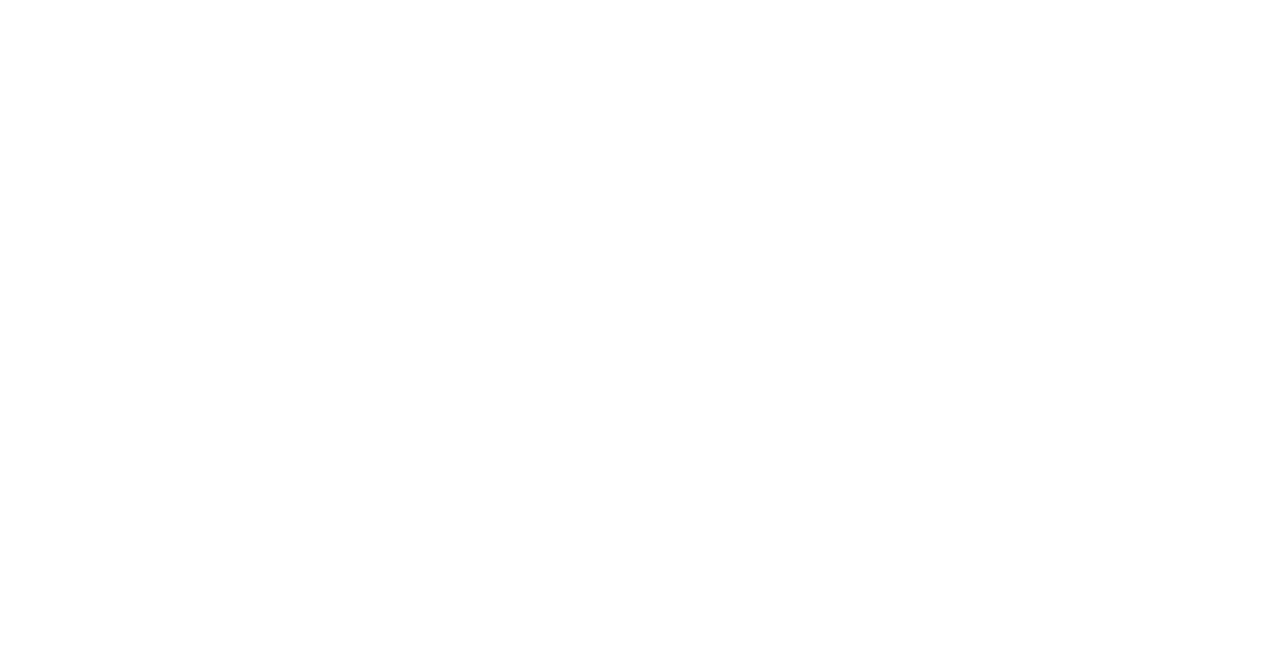
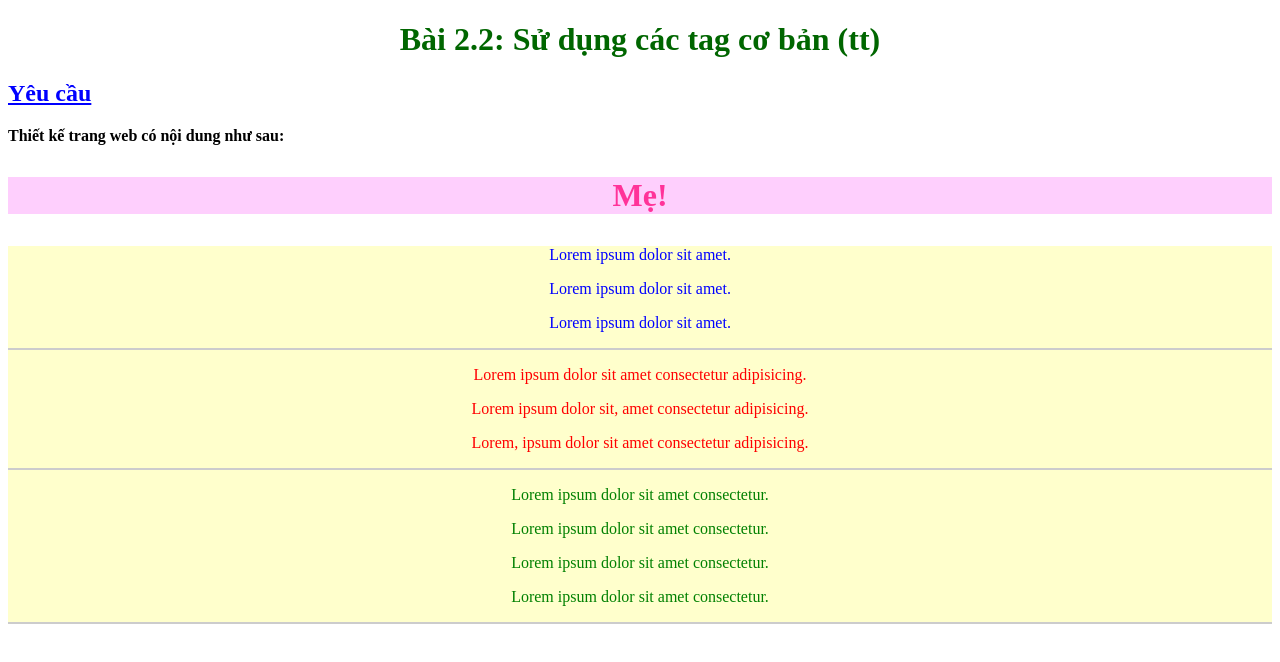
Before and after one commit to bimnguyen/HTML-CSS, a plain HTML site: page Bai2/index.html in a window 1280 px wide. Drawn offline with Linux system fonts and the light colour scheme.

Commit message:
HTML/CSS

```diff
--- a/Bai2/index.css
+++ b/Bai2/index.css
@@ -0,0 +1,39 @@
+h1{
+    color: #006600;
+    text-align: center;
+
+}
+h2{
+    color:#0000FF ;
+    text-decoration: underline;
+}
+.n1{
+    font-weight: 900;
+}
+h3{
+    font-weight: 900;
+    font-size: xx-large;
+    text-align: center;
+    background-color:  #FECFFD;
+    color: #FF3399;
+}
+.poem{
+    background-color:#FFFFCC
+    ;
+}
+.blue{
+    text-align: center;
+    color:blue;
+    border-bottom: 2px solid #CCC;
+
+}
+.red{
+    text-align: center;
+    color:red;
+    border-bottom: 2px solid #CCC;
+}
+.green{
+    text-align: center;
+    color:green;
+    border-bottom: 2px solid #CCC;
+}
--- a/Bai2/index.html
+++ b/Bai2/index.html
@@ -1,11 +1,35 @@
 <!DOCTYPE html>
 <html lang="en">
-<head>
-    <meta charset="UTF-8">
-    <meta name="viewport" content="width=device-width, initial-scale=1.0">
-    <title>Document</title>
-</head>
-<body>
+  <head>
+    <meta charset="UTF-8" />
+    <meta name="viewport" content="width=device-width, initial-scale=1.0" />
+    <link rel="stylesheet" href="index.css" />
+    <title>Bai2</title>
+  </head>
 
-</body>
+  <body>
+<h1>Bài 2.2: Sử dụng các tag cơ bản (tt)</h1>
+    <h2>Yêu cầu</h2>
+    <p class="n1">Thiết kế trang web có nội dung như sau:</p>
+    <h3>Mẹ!</h3>
+    <div class="poem">
+      <div class="blue">
+        <p>Lorem ipsum dolor sit amet.</p>
+        <p>Lorem ipsum dolor sit amet.</p>
+        <p>Lorem ipsum dolor sit amet.</p>
+
+      </div>
+      <div class="red">
+        <p>Lorem ipsum dolor sit amet consectetur adipisicing.</p>
+        <p>Lorem ipsum dolor sit, amet consectetur adipisicing.</p>
+        <p>Lorem, ipsum dolor sit amet consectetur adipisicing.</p>
+      </div>
+      <div class="green">
+        <p>Lorem ipsum dolor sit amet consectetur.</p>
+        <p>Lorem ipsum dolor sit amet consectetur.</p>
+        <p>Lorem ipsum dolor sit amet consectetur.</p>
+        <p>Lorem ipsum dolor sit amet consectetur.</p>
+      </div>
+    </div>
+  </body>
 </html>
--- /dev/null
+++ b/Bai3/index.css
@@ -0,0 +1,10 @@
+.n1{
+    background-color:#A06D21  ;
+}
+h1{
+    text-align: center;
+    color:#FFCC00 ;
+}
+.n2{
+    color:#FFFFFF ;
+}
--- /dev/null
+++ b/Bai4/index.css
@@ -0,0 +1,12 @@
+.n1{
+    background-image: url(https://i.pinimg.com/originals/6f/a9/c3/6fa9c33211ce7c08f2cc4fcef6144b7d.png);
+}
+h1{
+    text-align: center;
+    color:#06b9b9  ;
+    font-size:xx-large;
+}
+.n2{
+    background-color: #06b9b9;
+    color:#FFFFFF ;
+}
--- /dev/null
+++ b/Bai5/index.css
@@ -0,0 +1,5 @@
+.n1{
+    background-color: rgb(169, 171, 173);
+    text-align:center;
+    color:blue;
+}
--- /dev/null
+++ b/Bai6/index.css
@@ -0,0 +1,24 @@
+h1{
+    border-style: double;
+    text-align: center;
+    color: rgb(255, 123, 0);
+}
+.n1{
+    background-color: rgba(255, 68, 0, 0.705);
+    color: white;
+    text-align:right;
+    font-size: 30px;
+
+}
+.n3{
+    font-family:Verdana, Geneva, Tahoma, sans-serif;
+    font-size: x-large;
+    color: rgba(255, 68, 0, 0.705);
+}
+.n2{
+    font-style: italic;
+    background-color: rgb(202, 94, 21);
+}
+.n4{
+    text-align:right;
+}
--- /dev/null
+++ b/Bai7/index.css
@@ -0,0 +1,20 @@
+h1{
+    text-align: center;
+   color:rgb(238, 88, 113);
+}
+#img{
+    width: 400px;
+    height: 300px;
+    float: left;
+    padding: 20px;
+}
+span{
+    background-color :rgb(238, 88, 113);
+   color:white;
+}
+ul.a{
+    list-style-type: square;
+}
+ul .b{
+    list-style-type:circle;
+}
```
Also changed, not shown: Bai3/index.html (+13 -1 lines), Bai4/index.html (added, +24 -0 lines), Bai5/index.html (added, +24 -0 lines), Bai6/index.html (added, +23 -0 lines), Bai7/index.html (added, +33 -0 lines).
